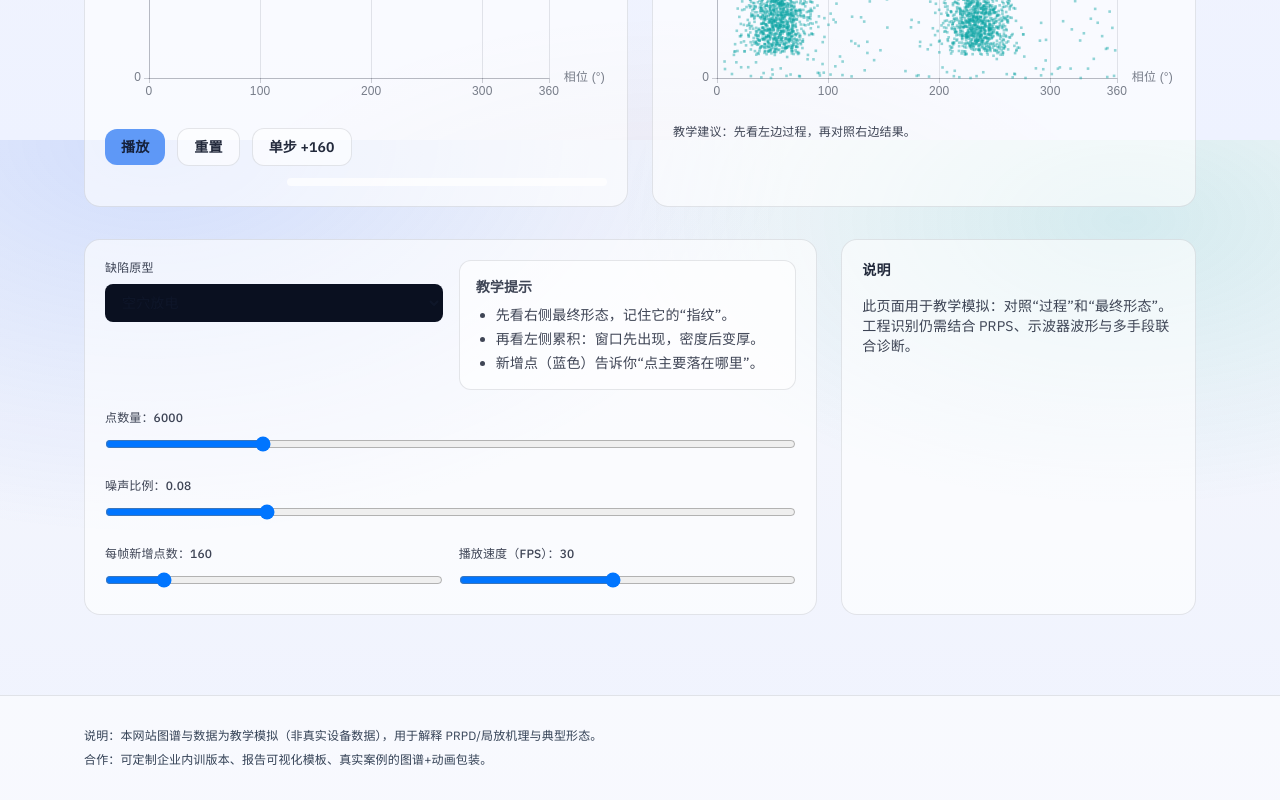
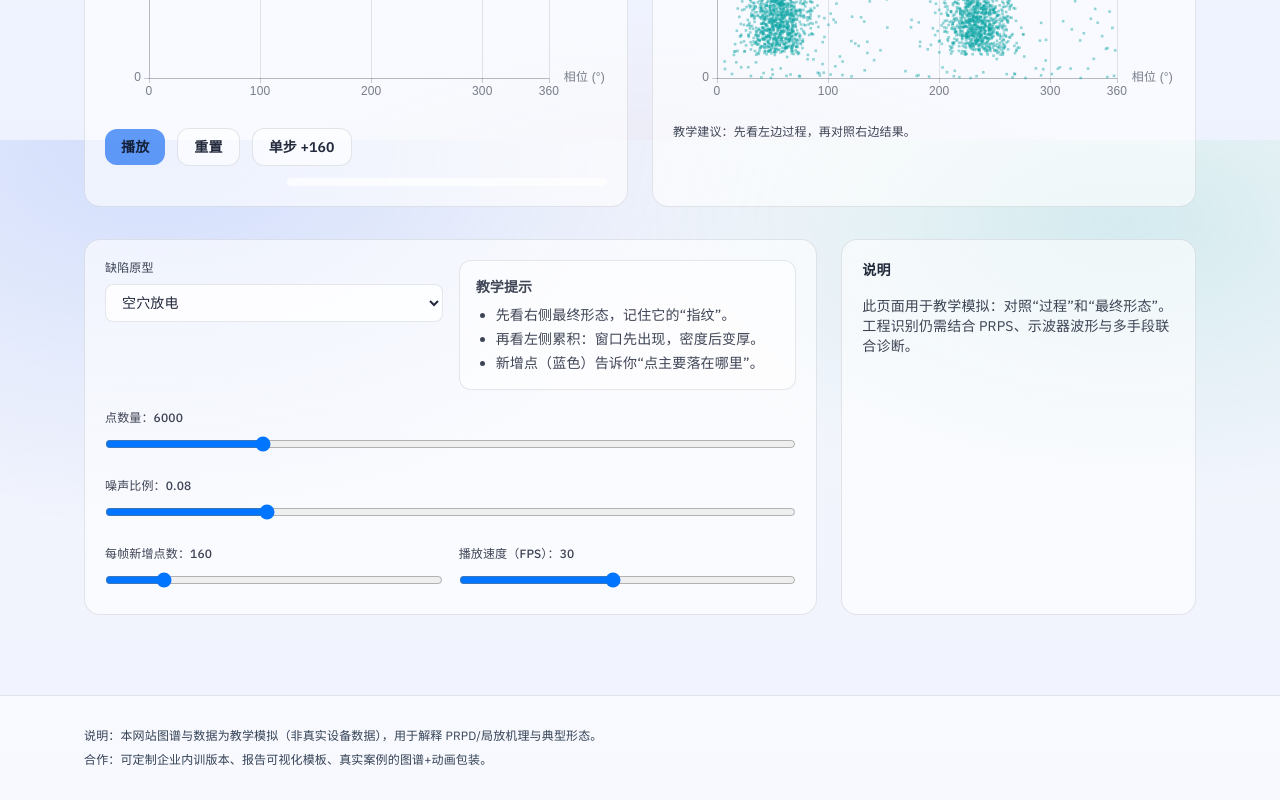
Before and after one commit to yangyuqing15715165798/gis-pd-atlas, a React (Vite) app: page /build in a window 1280 px wide. Shown: the part 660-1460 px from the top of the page. Built offline with nearby package versions, Linux system fonts and the light colour scheme.

Commit message:
fix(ui): light-theme select inputs (defect profile)

```diff
--- a/src/pages/AnimationsPage.tsx
+++ b/src/pages/AnimationsPage.tsx
@@ -37,7 +37,7 @@ export function AnimationsPage() {
             <select
               value={profile}
               onChange={(e) => setProfile(e.target.value as PrpdProfile)}
-              className="w-full rounded-lg border border-slate-900/10 bg-ink-900 px-3 py-2 text-sm"
+              className="w-full rounded-lg border border-slate-900/10 bg-white/80 px-3 py-2 text-sm"
             >
               <option value="corona">电晕放电</option>
               <option value="floatingClassic">悬浮放电（示例·更像）</option>
--- a/src/pages/BuildModePage.tsx
+++ b/src/pages/BuildModePage.tsx
@@ -127,7 +127,7 @@ export function BuildModePage() {
               <select
                 value={profile}
                 onChange={(e) => setProfile(e.target.value as PrpdProfile)}
-                className="w-full rounded-lg border border-slate-900/10 bg-ink-900 px-3 py-2 text-sm"
+                className="w-full rounded-lg border border-slate-900/10 bg-white/80 px-3 py-2 text-sm"
               >
                 <option value="corona">电晕放电</option>
                 <option value="floatingClassic">悬浮放电（示例·更像）</option>
```
